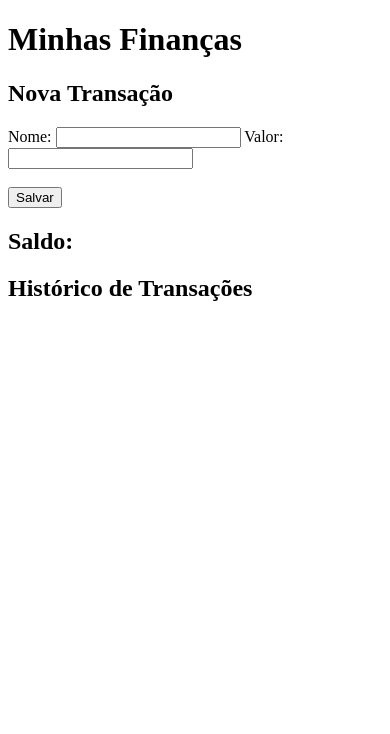
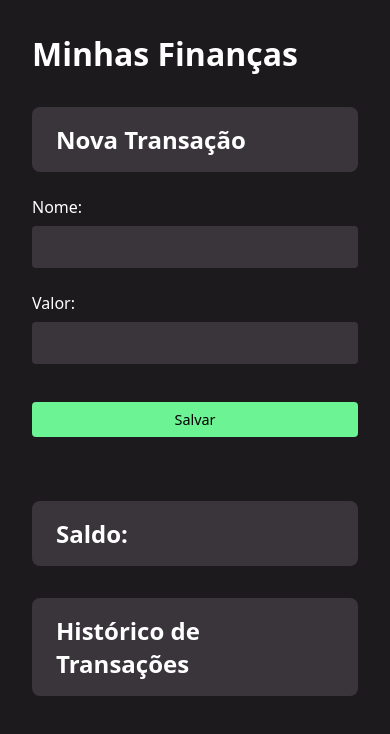
Before and after one commit to EzzFelt/Personal-Finances, a website: page index.html in a window 390 px wide. Drawn offline with Linux system fonts and the light colour scheme; no server answers.

Commit message:
Creating the styles for the page

```diff
--- a/index.html
+++ b/index.html
@@ -3,6 +3,7 @@
 <head>
   <meta charset="UTF-8">
   <meta http-equiv="X-UA-Compatible" content="IE=edge">
+  <link rel="stylesheet" href="style.css">
   <meta name="viewport" content="width=device-width, initial-scale=1.0">
   <title>Minhas Finanças</title>
 </head>
--- /dev/null
+++ b/style.css
@@ -0,0 +1,120 @@
+* {
+    box-sizing: border-box;
+    font-family: system-ui, -apple-system, BlinkMacSystemFont, 'Segoe UI', Roboto, Oxygen, Ubuntu, Cantarell, 'Open Sans', 'Helvetica Neue', sans-serif;
+    margin: 0;
+    padding: 0;
+  }
+
+  body {
+    background-color: #1c1a1d;
+    color: #fff;
+  }
+
+  main {
+    display: flex;
+    gap: 2rem;
+    margin: 0 2rem;
+  }
+
+  main > form {
+    flex: 1;
+  }
+
+  main > div {
+    flex: 3;
+  }
+
+  h1 {
+    margin: 2rem 2rem 0;
+  }
+
+  h2 {
+    background-color: #39353b;
+    border-radius: .5rem;
+    margin-top: 2rem;
+    padding: 1rem 1.5rem;
+  }
+
+  label {
+    display: block;
+    margin: 1.5rem 0 .5rem;
+  }
+
+  input {
+    background-color: #39353b;
+    border: 0;
+    border-radius: .25rem;
+    color: #fff;
+    padding: .75rem;
+    width: 100%;
+  }
+
+  button {
+    background-color: #6bf394;
+    border: 0;
+    border-radius: .25rem;
+    font-size: .9rem;
+    padding: .5rem 1rem;
+  }
+
+  button:hover {
+    cursor: pointer;
+    filter: brightness(0.9);
+  }
+
+  form > button {
+    margin-top: 1rem;
+    width: 100%;
+  }
+
+  button + button {
+    margin-left: 1rem;
+  }
+
+  .transactions {
+    width: 100%;
+  }
+
+  .transaction {
+    display: flex;
+    align-items: center;
+    justify-content: space-between;
+    border-bottom: 1px solid #39353b;
+    margin-bottom: 1rem;
+    padding-bottom: 1rem;
+  }
+
+  .transaction:first-child {
+    margin-top: 1rem;
+  }
+
+  .transaction > span {
+    flex: 1;
+  }
+
+  .transaction-amount {
+    margin-right: 4rem;
+    text-align: end;
+  }
+
+  .transaction-amount.credit {
+    color: #6bf394;
+  }
+
+  .transaction-amount.debit {
+    color: #f64348;
+  }
+
+  .edit-btn {
+    background-color: #7bb4ff;
+  }
+
+  .delete-btn {
+    background-color: #f64348;
+  }
+
+  @media screen and (max-width: 768px) {
+    main {
+      flex-direction: column;
+    }
+  }
```
